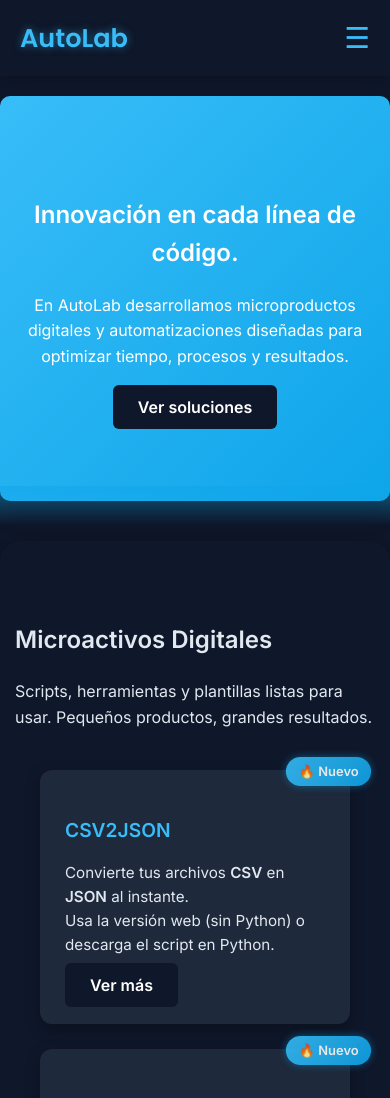
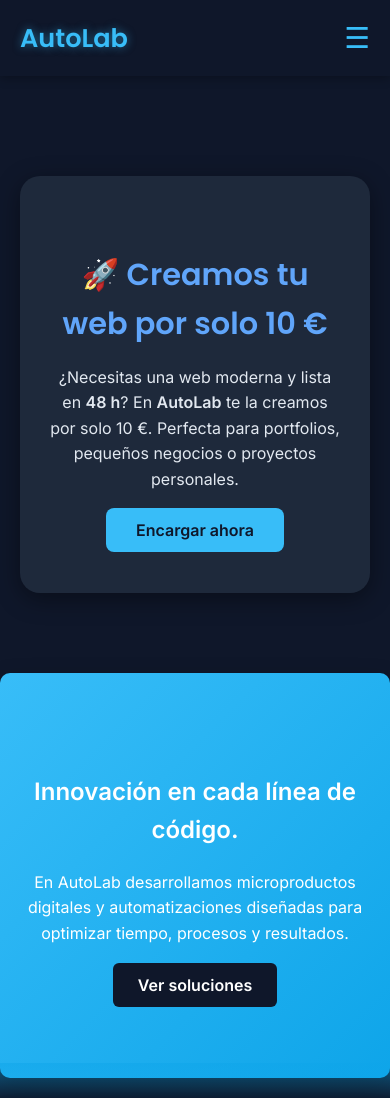
Before and after one commit to AutoLab-dev/AutoLab, a plain HTML site: page index.html in a window 390 px wide. Shown: the top 1098 px of the page. Drawn offline with Linux system fonts and the light colour scheme.

Commit message:
Add files via upload

```diff
--- a/index.html
+++ b/index.html
@@ -12,7 +12,7 @@
     <!-- Conexión con estilos -->
     <link rel="stylesheet" href="style.css">
 
-    <!-- Favicon corregido (sin espacios) -->
+    <!-- Favicon -->
     <link rel="icon" href="https://upload.wikimedia.org/wikipedia/commons/7/73/Flat_tick_icon.svg">
 </head>
 
@@ -29,7 +29,19 @@
         </nav>
     </header>
 
-    <!-- === INICIO / HERO === -->
+    <!-- === TARJETA PROMOCIONAL AL ENTRAR === -->
+    <section class="servicio-web scroll-reveal">
+        <div class="web-card">
+            <h2>🚀 Creamos tu web por solo 10 €</h2>
+            <p>
+                ¿Necesitas una web moderna y lista en <strong>48 h</strong>? En <strong>AutoLab</strong> te la creamos por solo 10 €.
+                Perfecta para portfolios, pequeños negocios o proyectos personales.
+            </p>
+            <a href="mailto:autolab.web.dev@gmail.com?subject=Quiero%20mi%20web%20por%2010€" class="btn-web">Encargar ahora</a>
+        </div>
+    </section>
+
+    <!-- === HERO === -->
     <section id="inicio" class="hero scroll-reveal">
         <h2>Innovación en cada línea de código.</h2>
         <p>En AutoLab desarrollamos microproductos digitales y automatizaciones diseñadas para optimizar tiempo, procesos y resultados.</p>
@@ -42,9 +54,7 @@
     <section id="productos" class="scroll-reveal destacados">
         <h2>Microactivos Digitales</h2>
         <p>Scripts, herramientas y plantillas listas para usar. Pequeños productos, grandes resultados.</p>
-        <div class="cards" id="catalogo">
-            <!-- Las tarjetas se generarán aquí con JavaScript -->
-        </div>
+        <div class="cards" id="catalogo"></div>
         <p><i>Más productos próximamente.</i></p>
     </section>
 
@@ -60,98 +70,42 @@
         <h2>Contacto</h2>
         <p>¿Tienes una idea, quieres probar una herramienta o colaborar con AutoLab?</p>
 
-  <!-- Formulario centrado -->
         <div style="display: flex; justify-content: center; width: 100%; margin: 20px 0;">
-    <form
-      action="https://formspree.io/f/xkgqybqj"
-      method="POST"
-      style="max-width: 600px; width: 100%;"
-    >
+            <form action="https://formspree.io/f/xkgqybqj" method="POST" style="max-width: 600px; width: 100%;">
                 <div style="margin-bottom: 15px;">
                     <label for="email" style="display: block; margin-bottom: 6px; font-weight: 600; color: #E2E8F0;">Email</label>
-        <input
-          type="email"
-          name="email"
-          id="email"
-          placeholder="tu@email.com"
-          required
-          style="width: 100%; padding: 10px; border-radius: 6px; border: 1px solid #334155; background: #1E293B; color: #E2E8F0; font-family: 'Inter', sans-serif;"
-        >
+                    <input type="email" name="email" id="email" placeholder="tu@email.com" required
+                        style="width: 100%; padding: 10px; border-radius: 6px; border: 1px solid #334155; background: #1E293B; color: #E2E8F0;">
                 </div>
                 <div style="margin-bottom: 15px;">
                     <label for="message" style="display: block; margin-bottom: 6px; font-weight: 600; color: #E2E8F0;">Mensaje</label>
-        <textarea
-          name="message"
-          id="message"
-          rows="4"
-          placeholder="Cuéntame tu idea, sugerencia o duda..."
-          required
-          style="width: 100%; padding: 10px; border-radius: 6px; border: 1px solid #334155; background: #1E293B; color: #E2E8F0; font-family: 'Inter', sans-serif;"
-        ></textarea>
+                    <textarea name="message" id="message" rows="4" placeholder="Cuéntame tu idea o duda..." required
+                        style="width: 100%; padding: 10px; border-radius: 6px; border: 1px solid #334155; background: #1E293B; color: #E2E8F0;"></textarea>
                 </div>
-      <button
-        type="submit"
-        class="boton"
-        style="background: #38BDF8; color: #0F172A; border: none; padding: 10px 20px; border-radius: 6px; font-weight: bold; cursor: pointer; width: 100%;"
-      >
+                <button type="submit" class="boton"
+                    style="background: #38BDF8; color: #0F172A; border: none; padding: 10px 20px; border-radius: 6px; font-weight: bold; cursor: pointer; width: 100%;">
                     Enviar mensaje
                 </button>
             </form>
         </div>
 
-  <!-- Email directo -->
         <p style="text-align: center; margin-top: 25px; font-size: 0.9em; color: #94a3b8;">
             ¿Prefieres por email? Escríbeme a:
-    <a href="mailto: autolab.web.dev@gmail.com" style="color: #38BDF8;">contacto@autolab.dev</a>
+            <a href="mailto:autolab.web.dev@gmail.com" style="color: #38BDF8;">autolab.web.dev@gmail.com</a>
         </p>
 
         <div class="redes" style="text-align: center; margin-top: 20px;">
             <a href="https://github.com/AutoLab-dev" target="_blank">GitHub</a>
         </div>
     </section>
-  <!-- Opción alternativa: email directo -->
-  <p style="margin-top: 25px; font-size: 0.9em; color: #94a3b8;">
-    ¿Prefieres por email? Escríbeme a:
-    <a href="mailto:autolab.web.dev@gmail.com" style="color: #38BDF8;">contacto@autolab.dev</a>
-  </p>
-
-  <div class="redes" style="margin-top: 20px;">
-    <a href="https://github.com/AutoLab-dev" target="_blank">GitHub</a>
-  </div>
-</section>
 
     <!-- === SCRIPTS === -->
     <script>
-        // Datos de microactivos
         const microactivos = [
-            {
-                nombre: "CSV2JSON",
-                descripcion: "Convierte tus archivos <strong>CSV</strong> en <strong>JSON</strong> al instante.<br>Usa la versión web (sin Python) o descarga el script en Python.",
-                tipo: "🔥 Nuevo",
-                url: "csv2json.html",
-                destacado: true
-            },
-            {
-                nombre: "Notion2CSV",
-                descripcion: "Exporta cualquier base de datos de Notion a formato CSV directamente desde tu navegador.<br>Sin servidores, sin subir datos: todo en tu máquina.",
-                tipo: "🔥 Nuevo",
-                url: "notion2csv.html", // Asegúrate de que este archivo exista
-                destacado: true
-            },
-            {
-                nombre: "Script de automatización",
-                descripcion: "Ejecuta tareas repetitivas en segundos. Perfecto para creadores y analistas.",
-                tipo: "microactivo digital",
-                url: "#",
-                destacado: false
-            },
-            {
-                nombre: "Plantilla IA",
-                descripcion: "Diseños inteligentes listos para ChatGPT, Notion o Excel con IA.",
-                tipo: "microactivo digital",
-                url: "#",
-                destacado: false
-            }
+            { nombre: "CSV2JSON", descripcion: "Convierte tus archivos <strong>CSV</strong> en <strong>JSON</strong> al instante.<br>Usa la versión web (sin Python) o descarga el script en Python.", tipo: "🔥 Nuevo", url: "csv2json.html", destacado: true },
+            { nombre: "Notion2CSV", descripcion: "Exporta cualquier base de datos de Notion a formato CSV directamente desde tu navegador.<br>Sin servidores, sin subir datos: todo en tu máquina.", tipo: "🔥 Nuevo", url: "notion2csv.html", destacado: true },
+            { nombre: "Script de automatización", descripcion: "Ejecuta tareas repetitivas en segundos. Perfecto para creadores y analistas.", tipo: "microactivo digital", url: "#", destacado: false },
+            { nombre: "Plantilla IA", descripcion: "Diseños inteligentes listos para ChatGPT, Notion o Excel con IA.", tipo: "microactivo digital", url: "#", destacado: false }
         ];
 
         function renderMicroactivos() {
@@ -168,22 +122,13 @@
 
         document.addEventListener('DOMContentLoaded', renderMicroactivos);
 
-        // Menú hamburguesa
         const toggle = document.getElementById('menu-toggle');
         const nav = document.getElementById('nav-menu');
         const links = nav.querySelectorAll('a');
 
-        toggle.addEventListener('click', () => {
-            nav.classList.toggle('active');
-        });
+        toggle.addEventListener('click', () => nav.classList.toggle('active'));
+        links.forEach(link => link.addEventListener('click', () => nav.classList.remove('active')));
 
-        links.forEach(link => {
-            link.addEventListener('click', () => {
-                nav.classList.remove('active');
-            });
-        });
-
-        // Scroll reveal
         const reveals = document.querySelectorAll('.scroll-reveal');
         const revealOnScroll = () => {
             const trigger = window.innerHeight * 0.85;
--- a/style.css
+++ b/style.css
@@ -289,4 +289,57 @@
         padding: 60px 15px;
         margin-top: 40px;
     }
+  /* === TARJETA PROMOCIONAL === */
+.servicio-web {
+  display: flex;
+  justify-content: center;
+  margin: 60px 0 40px;
+  padding: 40px 20px;
 }
+
+.web-card {
+  background-color: #1E293B;
+  border-radius: 20px;
+  box-shadow: 0 6px 25px rgba(0, 0, 0, 0.4);
+  max-width: 650px;
+  text-align: center;
+  padding: 50px 30px;
+  transition: transform 0.3s ease, box-shadow 0.3s ease;
+}
+
+.web-card:hover {
+  transform: translateY(-6px);
+  box-shadow: 0 8px 25px rgba(56, 189, 248, 0.3);
+}
+
+.web-card h2 {
+  font-family: 'Poppins', sans-serif;
+  color: #60A5FA;
+  font-size: 1.9rem;
+  margin-bottom: 15px;
+}
+
+.web-card p {
+  font-size: 1rem;
+  color: #E2E8F0;
+  margin-bottom: 25px;
+  line-height: 1.6;
+}
+
+.btn-web {
+  background: #38BDF8;
+  color: #0F172A;
+  padding: 12px 30px;
+  border-radius: 8px;
+  font-weight: 600;
+  text-decoration: none;
+  transition: background 0.3s ease, transform 0.3s ease;
+}
+
+.btn-web:hover {
+  background: #0EA5E9;
+  transform: translateY(-3px);
+}
+
+
+}
```
Lines whose indentation alone changed are shown as unchanged.
